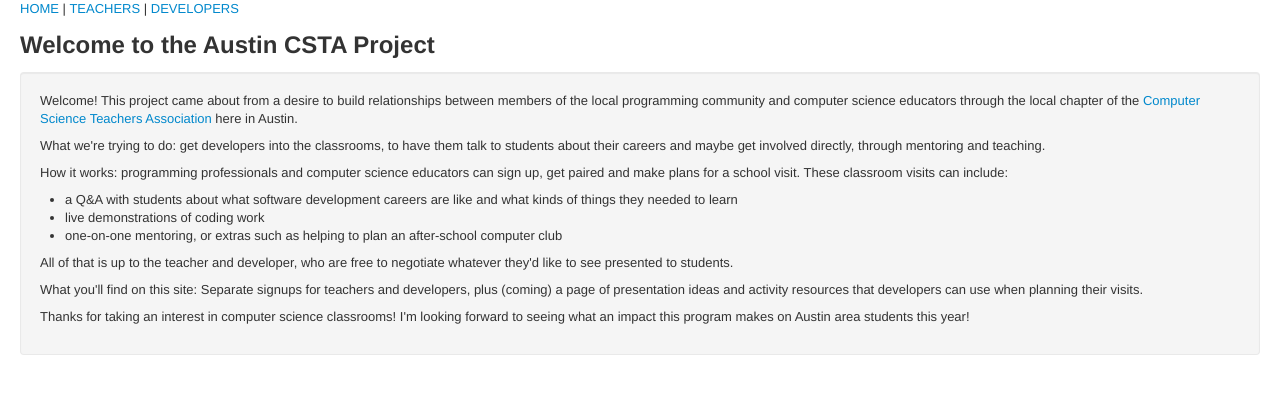
After one commit to mechanicalgirl/austincs, a Django app: template csta_project/templates/about.html in a window 1280 px wide. The commit adds this page. Shown: the top 394 px of the page. Run offline with Django 3.2, Linux system fonts and the light colour scheme; the template is opened without the code that fills it, so the values that code supplies are empty.

Commit message:
about page, to be worked in later

```diff
--- /dev/null
+++ b/csta_project/templates/about.html
@@ -0,0 +1,33 @@
+{% extends "home.html" %}
+
+{% block page_title %}
+   About
+{% endblock %}
+
+{% block content %}
+
+<p><h2>Welcome to the Austin CSTA Project</h2></p>
+
+<div class="well">
+
+<p>Welcome!  This project came about from a desire to build relationships between members of the local programming community and computer science educators through the local chapter of the <a href="http://csta.acm.org/">Computer Science Teachers Association</a> here in Austin.</p>
+
+<p>What we're trying to do: get developers into the classrooms, to have them talk to students about their careers and maybe get involved directly, through mentoring and teaching.</p>
+
+<p>How it works: programming professionals and computer science educators can sign up, get paired and make plans for a school visit.  These classroom visits can include:</p>
+
+<ul>
+<li>a Q&A with students about what software development careers are like and what kinds of things they needed to learn</li>
+<li>live demonstrations of coding work</li>
+<li>one-on-one mentoring, or extras such as helping to plan an after-school computer club</li>
+</ul>
+
+<p>All of that is up to the teacher and developer, who are free to negotiate whatever they'd like to see presented to students.</p>
+
+<p>What you'll find on this site: Separate signups for teachers and developers, plus (coming) a page of presentation ideas and activity resources that developers can use when planning their visits.</p>
+
+<p>Thanks for taking an interest in computer science classrooms!  I'm looking forward to seeing what an impact this program makes on Austin area students this year!</p>
+
+</div>
+
+{% endblock %}
--- a/csta_project/templates/home.html
+++ b/csta_project/templates/home.html
@@ -19,7 +19,21 @@
 
 <div class="container-fluid">
   {% block content %}
-    {% include "title_body.html" %}
+    <p><h2>{{ content.title }}</h2></p>
+    <div class="left twothirds"><div class="well">
+      <p>{% autoescape off %}{{ content.body }}{% endautoescape %}</p>
+    </div></div>
+    <!-- <div class="left onethird">
+      <div class="well">
+        <p>{% autoescape off %}{{ content.body|striptags|truncatewords:50 }}{% endautoescape %}</p>
+        <p><a href="/about/">Read More</a></p>
+      </div>
+      <p>TWITTER FEED HERE</p>
+    </div>
+    <div class="right twothirds">
+      <p>BLOG POSTS HERE</p>
+    </div>  -->
+    <div class="clear"></div>
   {% endblock %}
 </div>
 
```
